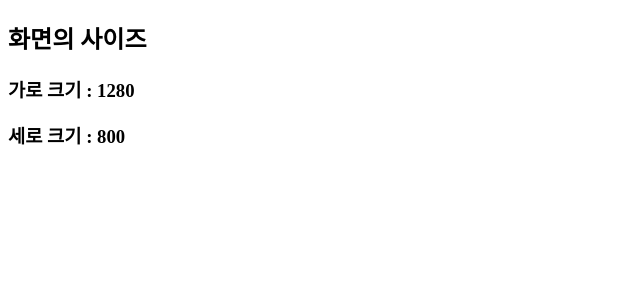
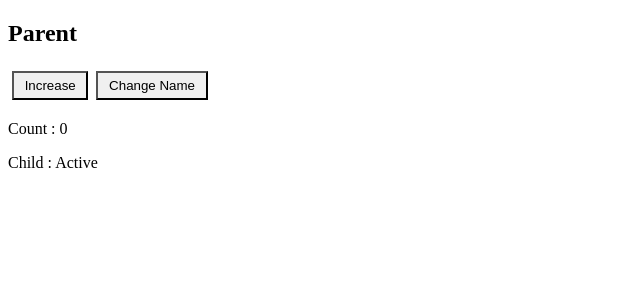
Before and after one commit to angela5825/frontend_study, a React (Vite) app: page / in a window 1280 px wide. Shown: the top 300 px of the page, without its empty margins (0-640 px from the left). Built offline with nearby package versions, Linux system fonts and the light colour scheme.

Commit message:
✨ React.memo 기본 사용법 작성

```diff
--- a/src/App.jsx
+++ b/src/App.jsx
@@ -1,17 +1,18 @@
-import { useEffect, useState } from "react";
+import { useMemo, useState } from "react";
 import "./App.css";
-import useWindowSize from "./hooks/useWindowSize";
-
+import Child from "./Count";
 const App = () => {
-  // 과제 1. useState 훅을 이용하여 count의 값을 증가시키고 감소시키는 기능을 작성하세요
-  // 과제 2. 화면의 사이즈가 변경되었을 때 변경된 가로 새로 크기를 화면에 표시되는 기능을 작성하세요
-  const { width, height } = useWindowSize();
+  const [count, setCount] = useState(0);
+  const [active, setActive] = useState(true);
 
   return (
     <>
-      <h2>화면의 사이즈 </h2>
-      <h3> 가로 크기 : {width}</h3>
-      <h3>세로 크기 : {height}</h3>
+      <h2>Parent</h2>
+      <button onClick={() => setCount(count + 1)}>Increase</button>
+      <button onClick={() => setActive((a) => !a)}>Change Name </button>
+      <p>Count : {count}</p>
+      <Child active={active} />
+      {/* 카운트 관련 버튼을 클릭하는데 child가 랜더링 된다. */}
     </>
   );
 };
--- /dev/null
+++ b/src/Count.jsx
@@ -0,0 +1,8 @@
+import React from "react";
+
+function Child({ active }) {
+  console.log("child rendered");
+  return <p>Child : {active ? "Active" : "Not Active"}</p>;
+}
+
+export default React.memo(Child);
```
Also changed, not shown: src/hooks/useFetch.js (added, +18 -0 lines).
